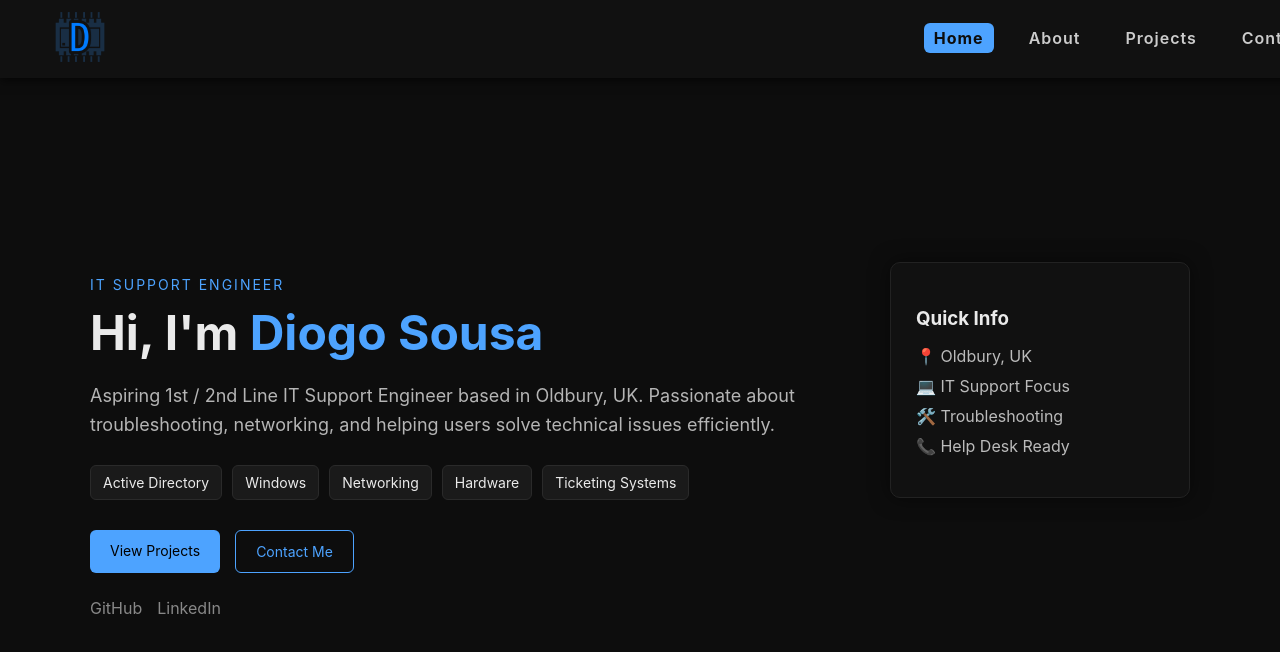
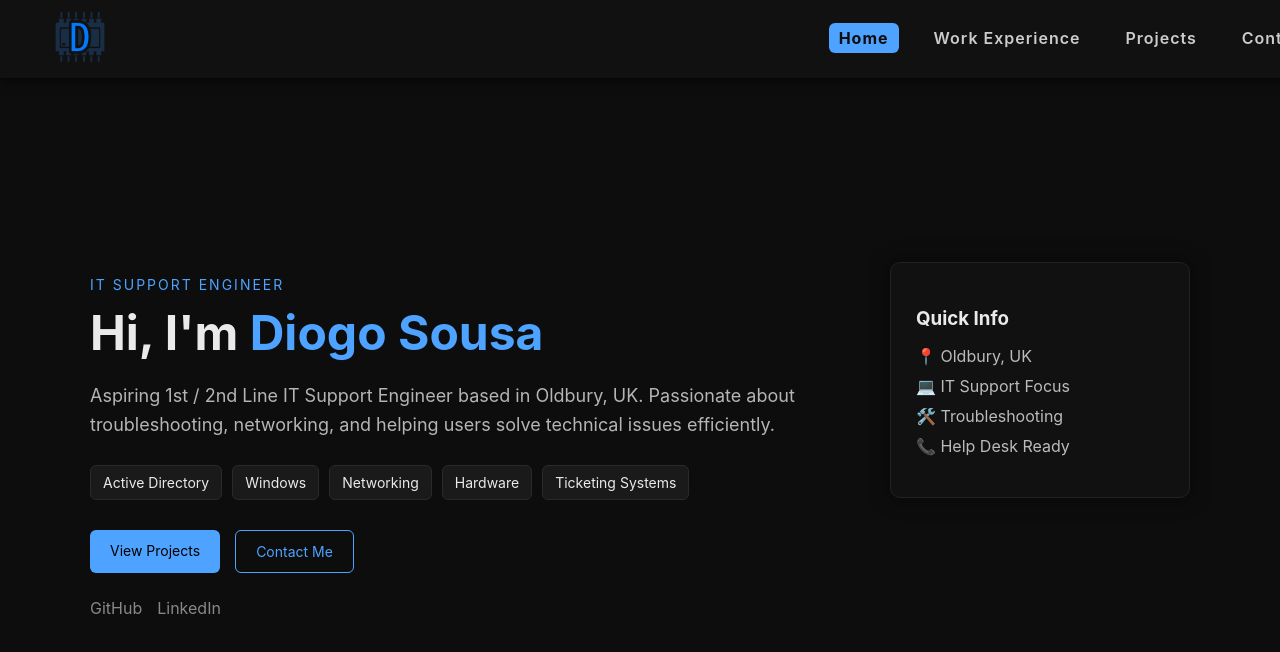
Before and after one commit to DiogoS77/Diogo-Portfolio, a React (Create React App) app: page / in a window 1280 px wide. Shown: the top 652 px of the page. Built offline with nearby package versions, Linux system fonts and the light colour scheme; a web font is replaced by a local one.

Commit message:
changed about page to Work experience , changed all the wording for it.

```diff
--- a/src/components/NavTabs.js
+++ b/src/components/NavTabs.js
@@ -20,11 +20,13 @@ function NavTabs({currentPage, handlePageChange}) {
         </li>
         <li className="nav-item">
           <a
-            href="#about"
-            onClick={() => handlePageChange("About")}
-            className={currentPage === "About" ? "nav-link active" : "nav-link"}
+            href="#workexperience"
+            onClick={() => handlePageChange("WorkExperience")}
+            className={
+              currentPage === "WorkExperience" ? "nav-link active" : "nav-link"
+            }
           >
-            About
+            Work Experience
           </a>
         </li>
         <li className="nav-item">
--- a/src/components/PortfolioContainer.js
+++ b/src/components/PortfolioContainer.js
@@ -1,7 +1,7 @@
 import React, {useState} from "react";
 import NavTabs from "./NavTabs";
 import Home from "./pages/Home";
-import About from "./pages/About";
+import About from "./pages/Work";
 import Projects from "./pages/Projects";
 import Contact from "./pages/Contact";
 
@@ -14,7 +14,7 @@ export default function PortfolioContainer() {
     if (currentPage === "Home") {
       return <Home handlePageChange={handlePageChange} />;
     }
-    if (currentPage === "About") {
+    if (currentPage === "Work Experience") {
       return <About />;
     }
     if (currentPage === "Projects") {
```
Also changed, not shown: src/components/pages/Work.js (renamed from src/components/pages/About.js).
